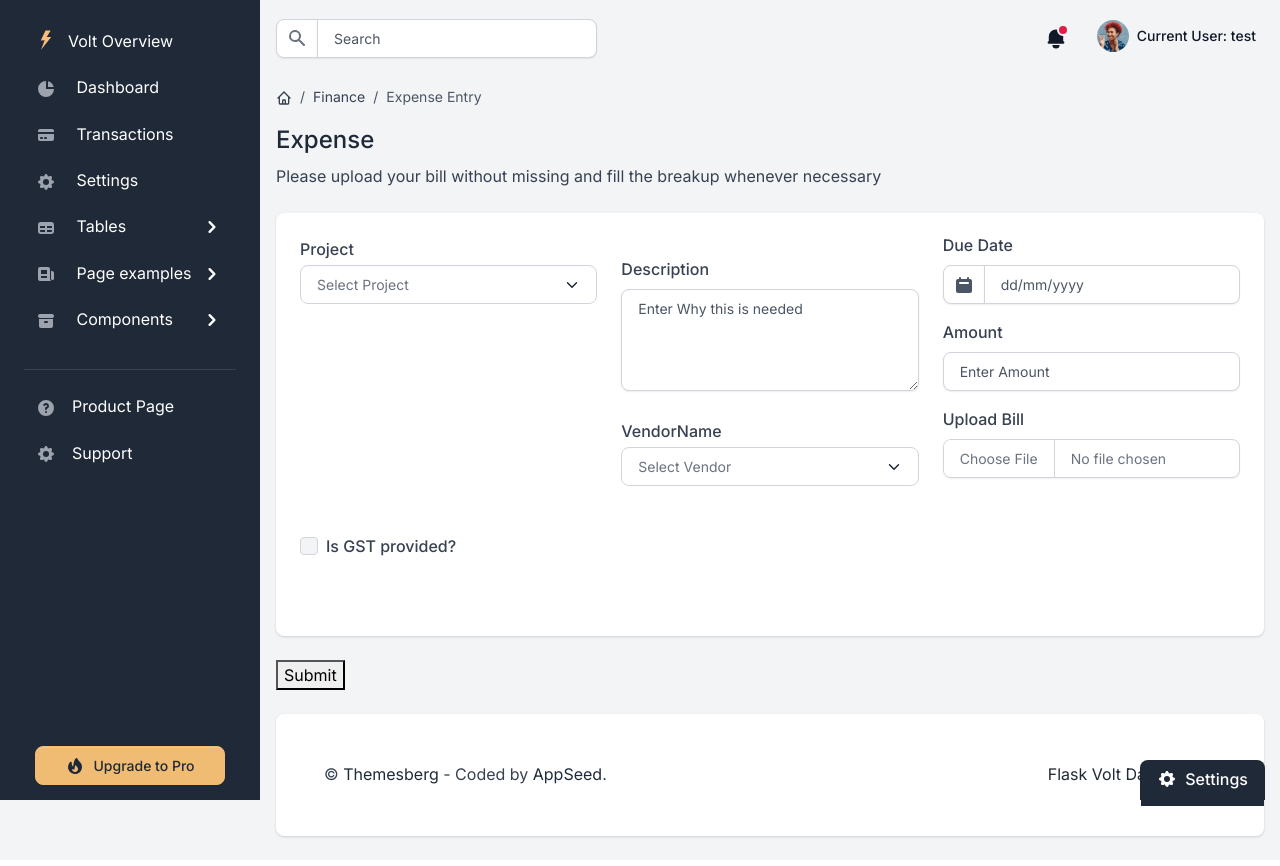
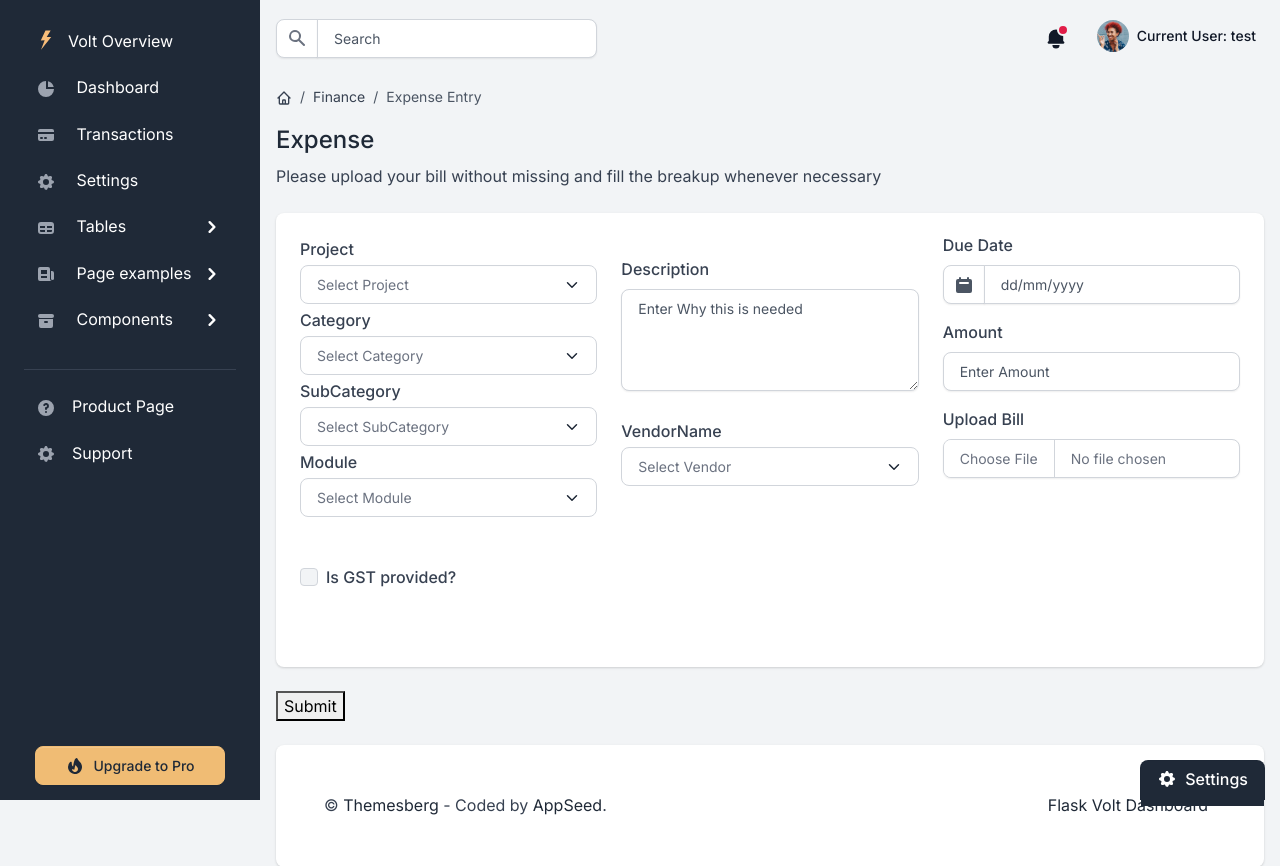
Before and after one commit to MallikarjunaSingala/DomaniStudio, a Flask app: page /enterexpense in a window 1280 px wide. Shown: the top 866 px of the page. Run offline with Flask 2, Linux system fonts and the light colour scheme; a user stored in the database is signed in; data comes from the database, SQL or seed files in the repository; data that the repository does not hold is empty; some libraries are stand-ins or nearby versions.

Commit message:
Added all entries to expense

```diff
--- a/app/home/templates/expense_entry.html
+++ b/app/home/templates/expense_entry.html
@@ -36,13 +36,34 @@
                           <!-- Form -->
                           <div class="mb-4">
                             <label class="my-1 me-2" for="project">Project</label>
-                            <select class="form-select" id="project" aria-label="Default select example">
+                            <select class="form-select" id="project" aria-label="Default select example" name="project">
                                 <option selected>Select Project</option>
                                 <option value="1">One</option>
                                 <option value="2">Two</option>
                                 <option value="3">Three</option>
                             </select>
-                        </div>
+                              <label class="my-1 me-2" for="cat">Category</label>
+                              <select class="form-select" id="cat" aria-label="Default select example" name="cat">
+                                  <option selected>Select Category</option>
+                                  <option value="1">One</option>
+                                  <option value="2">Two</option>
+                                  <option value="3">Three</option>
+                              </select>
+                              <label class="my-1 me-2" for="subcat">SubCategory</label>
+                              <select class="form-select" id="subcat" aria-label="Default select example" name="subcat">
+                                  <option selected>Select SubCategory</option>
+                                  <option value="1">One</option>
+                                  <option value="2">Two</option>
+                                  <option value="3">Three</option>
+                              </select>
+                              <label class="my-1 me-2" for="module">Module</label>
+                              <select class="form-select" id="module" aria-label="Default select example" name="module">
+                                  <option selected>Select Module</option>
+                                  <option value="1">One</option>
+                                  <option value="2">Two</option>
+                                  <option value="3">Three</option>
+                              </select>
+                          </div>
                         <!-- End of Form -->
                       </div>
                       <div class="col-lg-4 col-sm-6">
--- a/requirements.txt
+++ b/requirements.txt
@@ -8,3 +8,4 @@ email_validator==1.1.2
 python-decouple==3.4
 gunicorn==20.0.4
 jinja2==2.11.3
+cryptography
```
